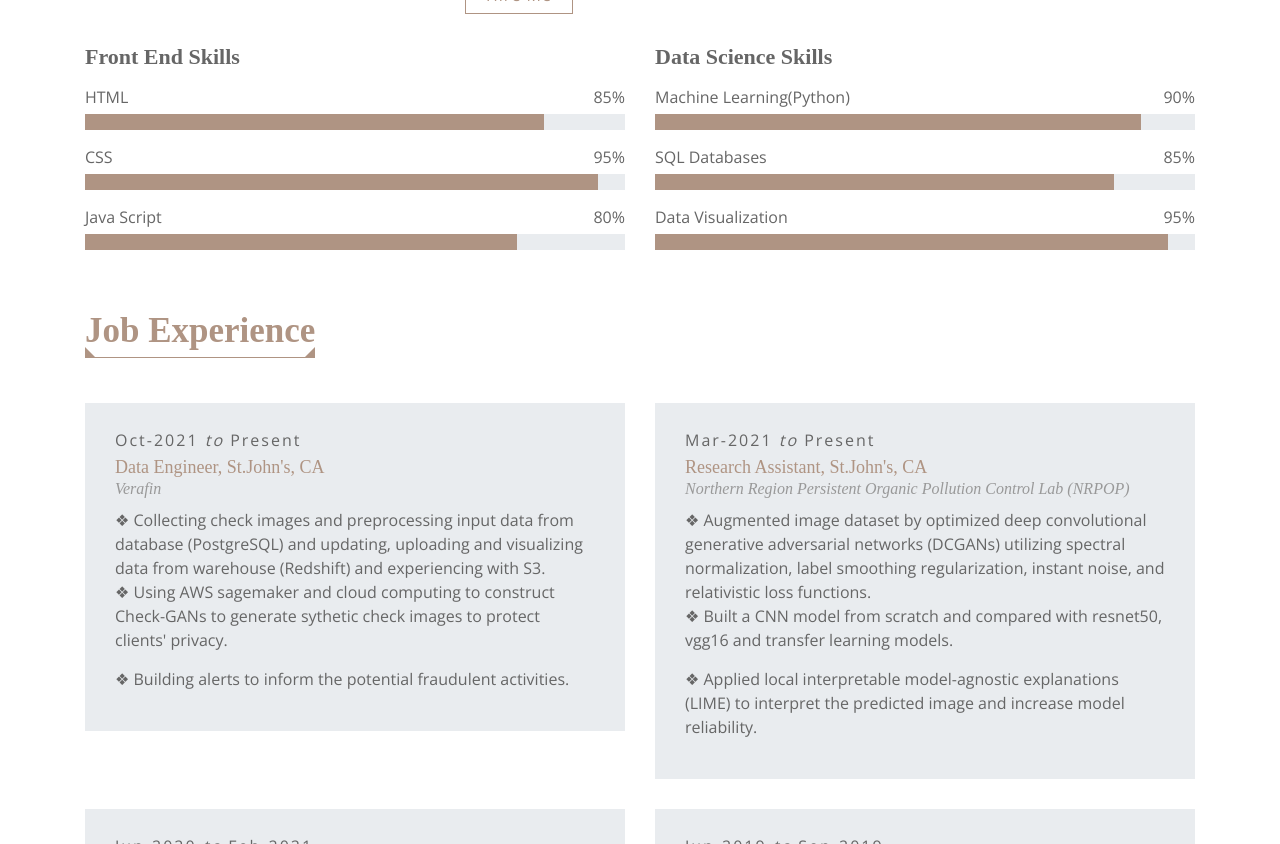
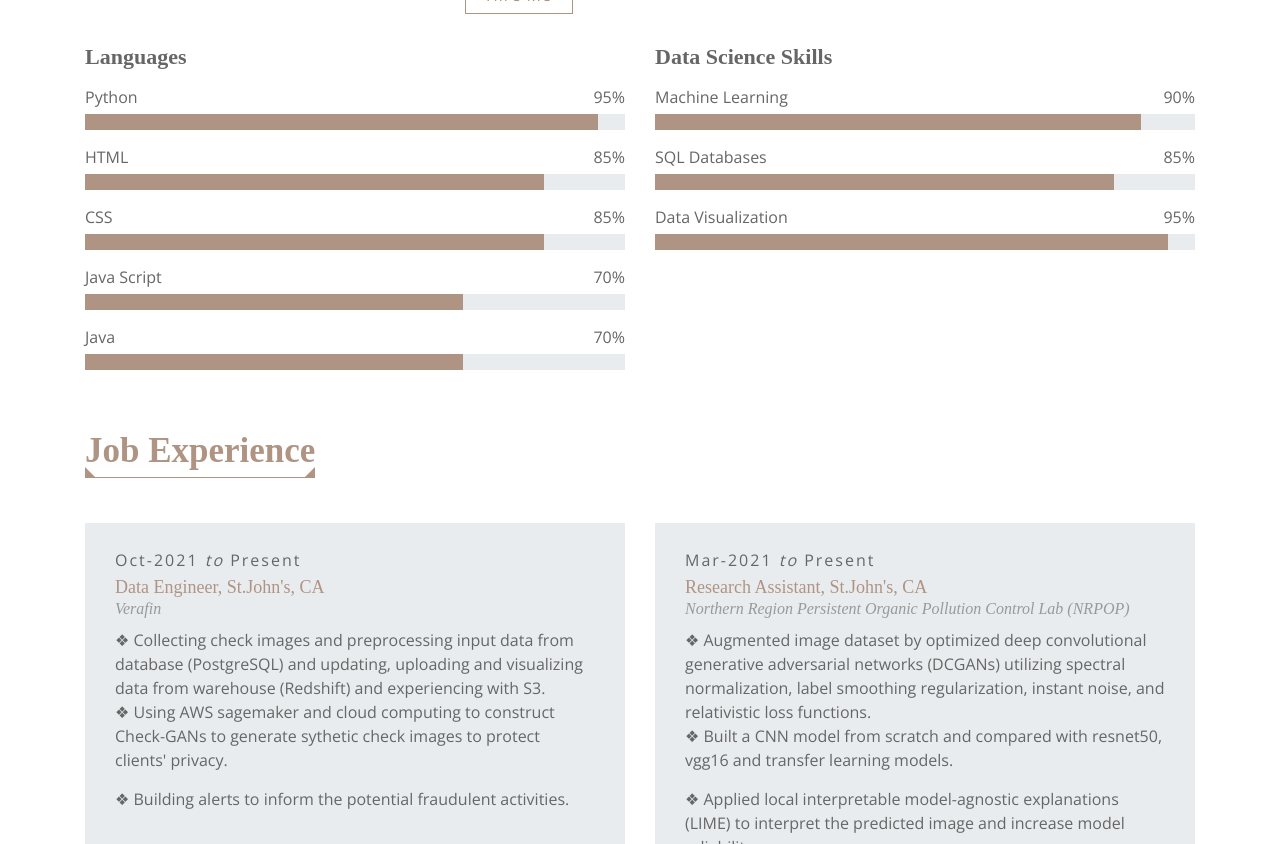
Before and after one commit to chen0112/porfolio, a plain HTML site: page index.html in a window 1280 px wide. Shown: the part 1300-2144 px from the top of the page. Drawn offline with nearby package versions, Linux system fonts and the light colour scheme; a web font is replaced by a local one.

Commit message:
Update index.html

```diff
--- a/index.html
+++ b/index.html
@@ -97,7 +97,14 @@
                 <div class="row">
                     <div class="col-md-6">
                         <div class="skills">
-                            <h3>Front End Skills</h3>
+                            <h3>Languages</h3>
+                            <div class="skill-name">
+                                <p>Python</p><p>95%</p>
+                            </div>
+                            <div class="progress">
+                                <div class="progress-bar" role="progressbar" aria-valuenow="95" aria-valuemin="0" aria-valuemax="100"></div>
+                            </div>
+
                             <div class="skill-name">
                                 <p>HTML</p><p>85%</p>
                             </div>
@@ -106,17 +113,24 @@
                             </div>
 
                             <div class="skill-name">
-                                <p>CSS</p><p>95%</p>
+                                <p>CSS</p><p>85%</p>
                             </div>
                             <div class="progress">
-                                <div class="progress-bar" role="progressbar" aria-valuenow="95" aria-valuemin="0" aria-valuemax="100"></div>
+                                <div class="progress-bar" role="progressbar" aria-valuenow="85" aria-valuemin="0" aria-valuemax="100"></div>
                             </div>
 
                             <div class="skill-name">
-                                <p>Java Script</p><p>80%</p>
+                                <p>Java Script</p><p>70%</p>
                             </div>
                             <div class="progress">
-                                <div class="progress-bar" role="progressbar" aria-valuenow="80" aria-valuemin="0" aria-valuemax="100"></div>
+                                <div class="progress-bar" role="progressbar" aria-valuenow="70" aria-valuemin="0" aria-valuemax="100"></div>
+                            </div>
+
+                            <div class="skill-name">
+                                <p>Java</p><p>70%</p>
+                            </div>
+                            <div class="progress">
+                                <div class="progress-bar" role="progressbar" aria-valuenow="70" aria-valuemin="0" aria-valuemax="100"></div>
                             </div>
                         </div>
                     </div>
@@ -124,7 +138,7 @@
                         <div class="skills">
                             <h3>Data Science Skills</h3>
                             <div class="skill-name">
-                                <p>Machine Learning(Python)</p><p>90%</p>
+                                <p>Machine Learning</p><p>90%</p>
                             </div>
                             <div class="progress">
                                 <div class="progress-bar" role="progressbar" aria-valuenow="90" aria-valuemin="0" aria-valuemax="100"></div>
```
